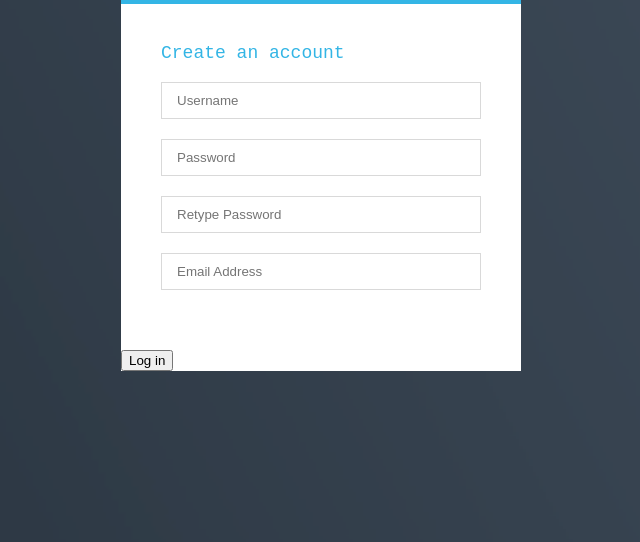
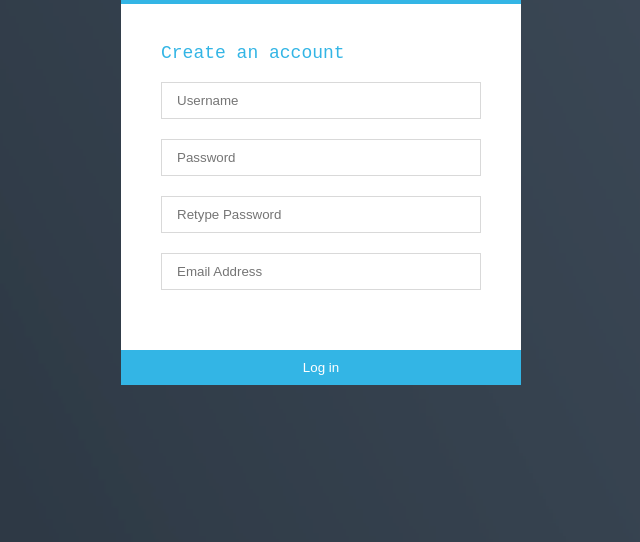
Before and after one commit to johnbenz14/webeng, a PHP site: page /reg.html in a window 1280 px wide. Shown: the part 258-800 px from the top of the page, without its empty margins (319-959 px from the left). Run offline with PHP 8.4, Linux system fonts and the light colour scheme.

Commit message:
Update style.css

```diff
--- a/style.css
+++ b/style.css
@@ -49,7 +49,7 @@ form input {
 	box-sizing: border-box;
 }
 
-form button {
+.login button {
 	background-color: #33b5e5;
 	width: 100%;
 	border: 0;
```
